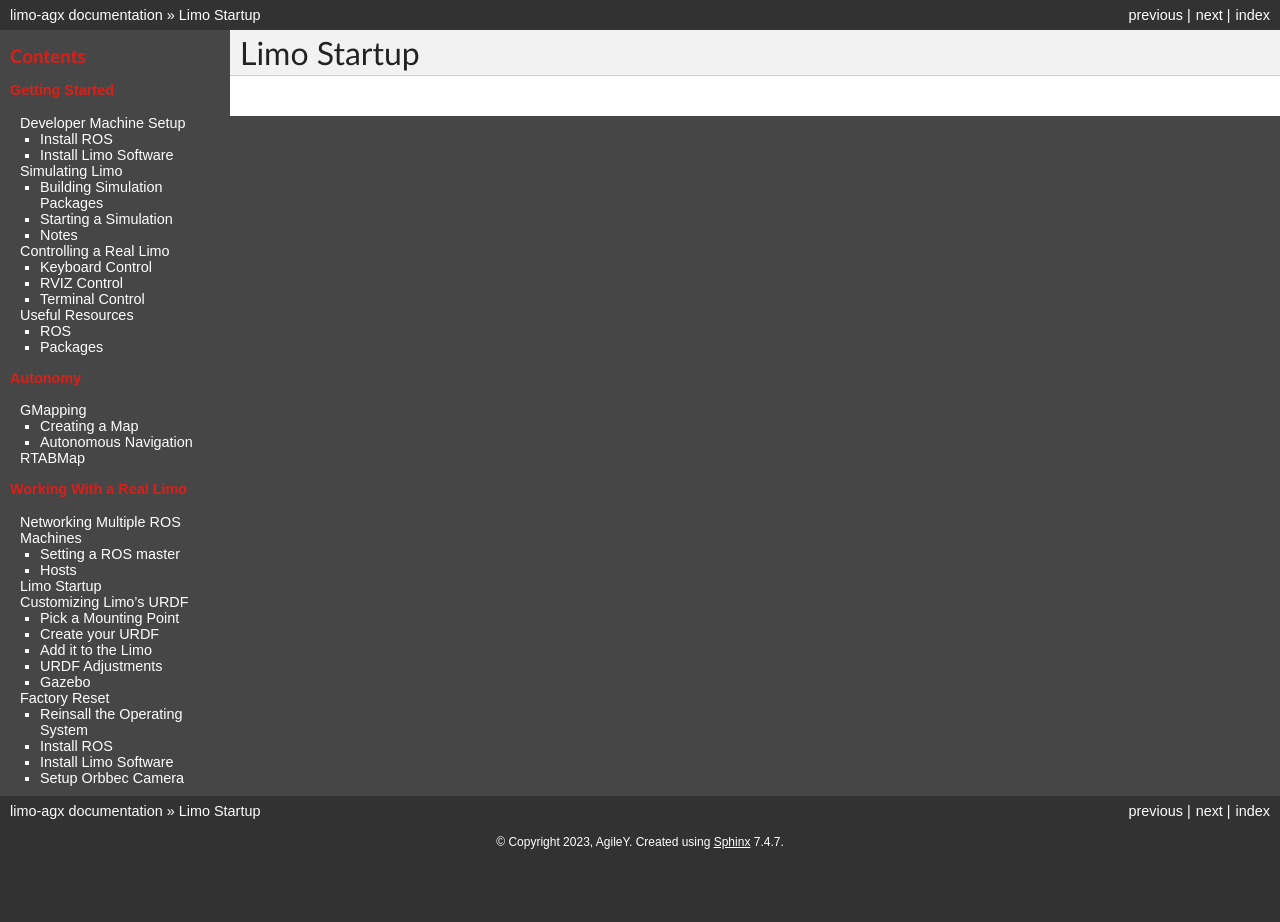
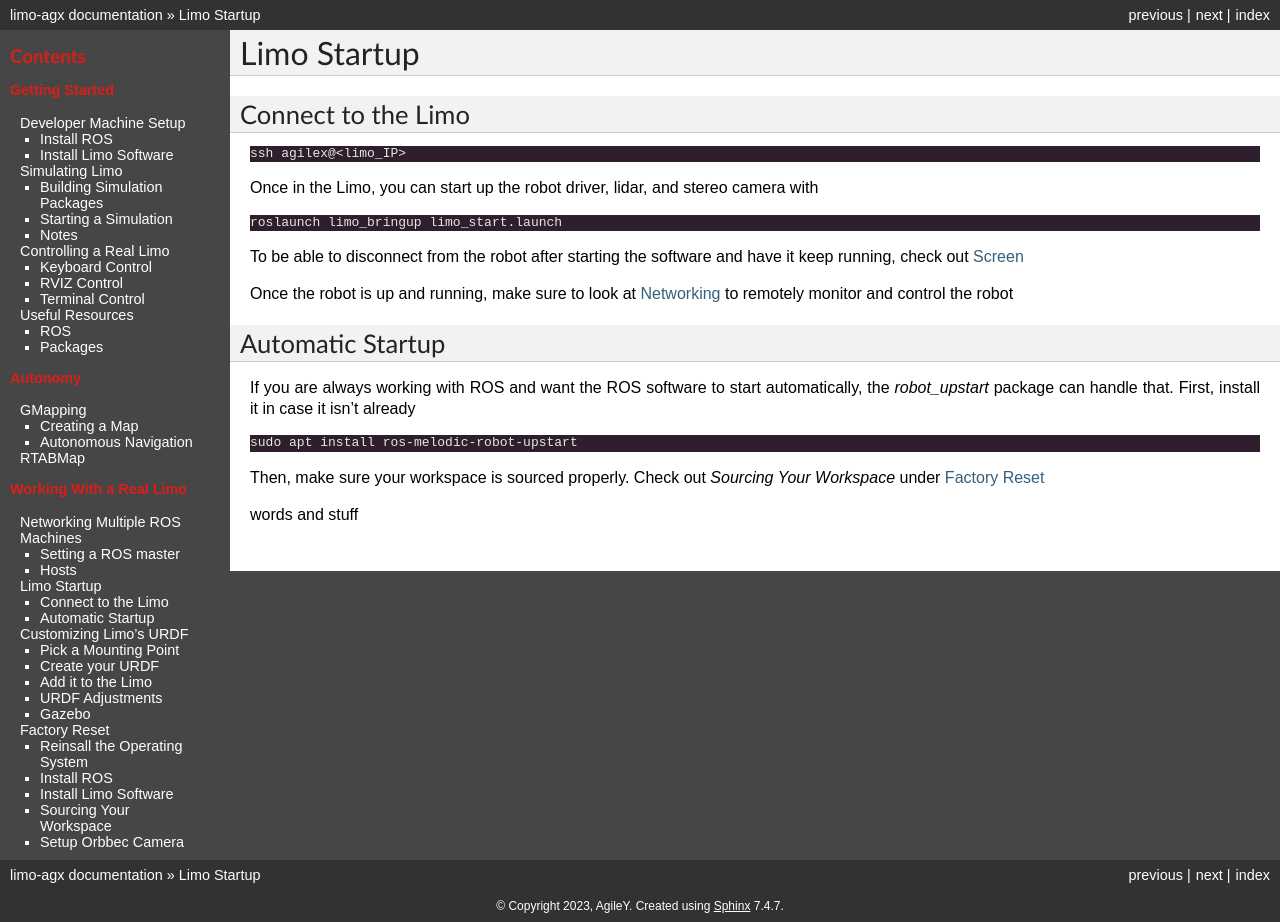
Before and after one commit to limo-agx/limo-agx.github.io, a Sphinx documentation site: the page built from source/starting_limo.rst, in a window 1280 px wide. Built offline with Sphinx 7.4.7, drawn with Linux system fonts in a browser that asks for light colours; before the commit the page ends 900 px from its top, so only the background shows below that.

Commit message:
Finished startup section

```diff
--- a/source/starting_limo.rst
+++ b/source/starting_limo.rst
@@ -1,2 +1,32 @@
 Limo Startup
 ============
+
+Connect to the Limo
+-------------------
+
+.. code-block:: bash
+
+    ssh agilex@<limo_IP>
+
+Once in the Limo, you can start up the robot driver, lidar, and stereo camera with
+
+.. code-block:: bash
+
+    roslaunch limo_bringup limo_start.launch
+
+To be able to disconnect from the robot after starting the software and have it keep running, check out `Screen <https://www.geeksforgeeks.org/screen-command-in-linux-with-examples/>`_
+
+Once the robot is up and running, make sure to look at :doc:`Networking <networking>` to remotely monitor and control the robot
+
+Automatic Startup
+-----------------
+
+If you are always working with ROS and want the ROS software to start automatically, the `robot_upstart` package can handle that.  First, install it in case it isn't already
+
+.. code-block:: bash
+
+    sudo apt install ros-melodic-robot-upstart
+
+Then, make sure your workspace is sourced properly.  Check out *Sourcing Your Workspace* under :doc:`Factory Reset <factory_reset>`
+
+words and stuff
```
Also changed, not shown: source/factory_reset.rst (+12 -0 lines).
